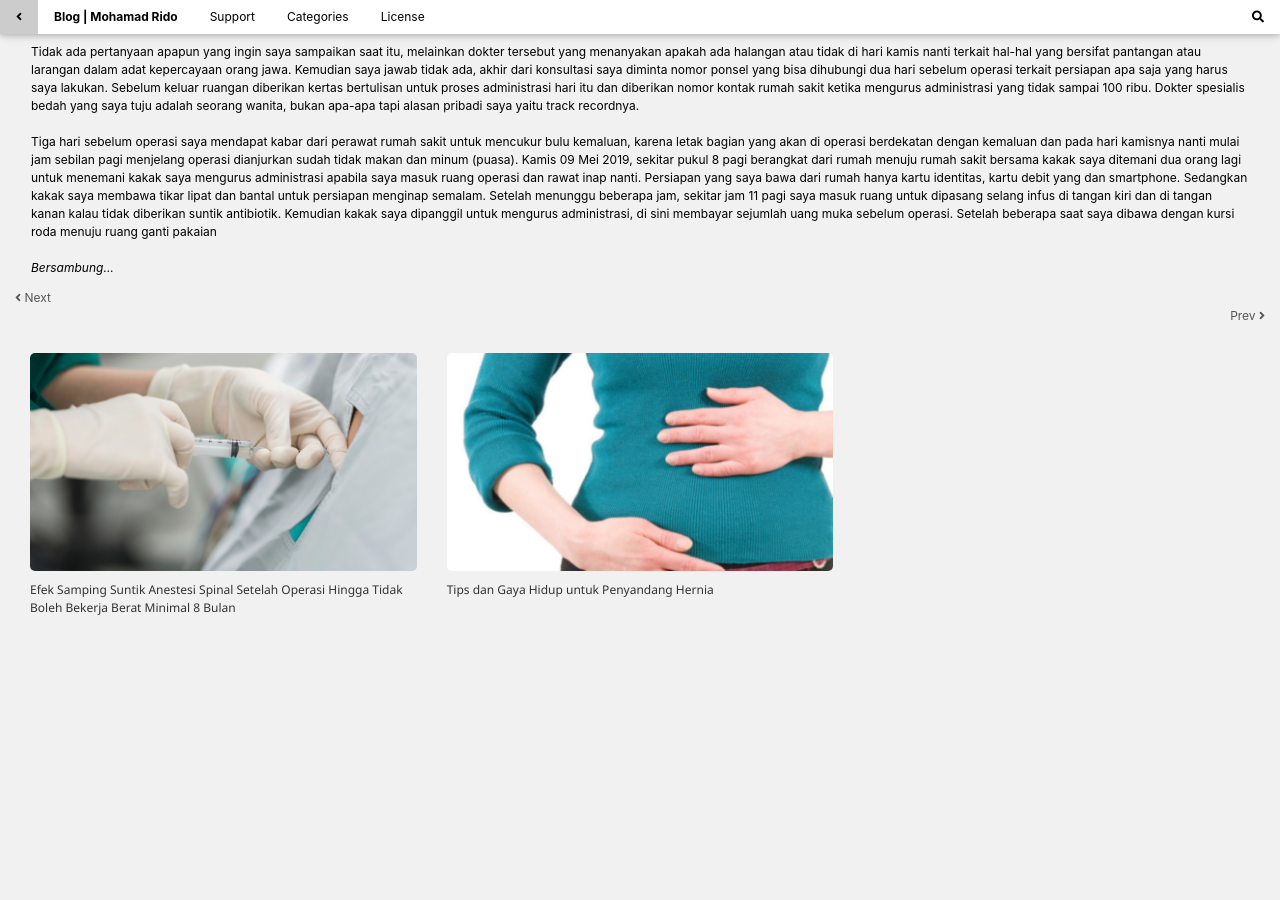
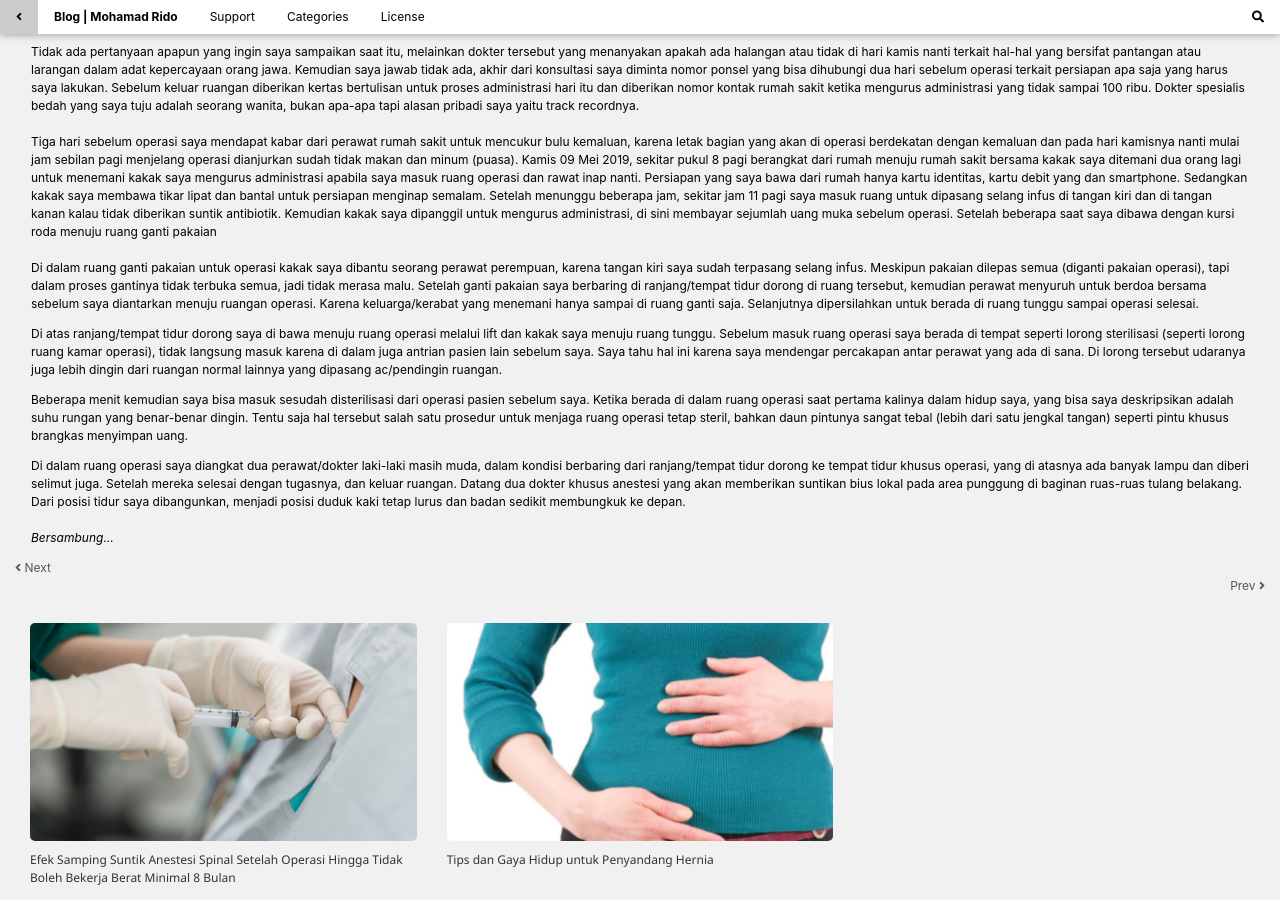
Before and after one commit to mohamadrido/blog, a Jekyll site: the page built from _posts/2020-04-14-pengalaman-sebelum-sesudah-operasi-hernia-inguinalis-lateral.md, in a window 1280 px wide and 900 px high, scrolled down 1242 px. Built offline with Jekyll 4.4.1, drawn with Linux system fonts in a browser that asks for light colours; our own code applies the rules of GitHub Pages for plain Markdown files; before the commit the page ends 1879 px from its top, so only the background shows below that.

Commit message:
Update 2020-04-14-pengalaman-sebelum-sesudah-operasi-hernia-inguinalis-lateral.md

```diff
--- a/_posts/2020-04-14-pengalaman-sebelum-sesudah-operasi-hernia-inguinalis-lateral.md
+++ b/_posts/2020-04-14-pengalaman-sebelum-sesudah-operasi-hernia-inguinalis-lateral.md
@@ -17,7 +17,31 @@ Saya berangkat menuju rumah sakit sendirian, lebih tepatnya menggunakan jasa tra
 <br />
 Tidak ada pertanyaan apapun yang ingin saya sampaikan saat itu, melainkan dokter tersebut yang menanyakan apakah ada halangan atau tidak di hari kamis nanti terkait hal-hal yang bersifat pantangan atau larangan dalam adat kepercayaan orang jawa. Kemudian saya jawab tidak ada, akhir dari konsultasi saya diminta nomor ponsel yang bisa dihubungi dua hari sebelum operasi terkait persiapan apa saja yang harus saya lakukan. Sebelum keluar ruangan diberikan kertas bertulisan untuk proses administrasi hari itu dan diberikan nomor kontak rumah sakit ketika mengurus administrasi yang tidak sampai 100 ribu. Dokter spesialis bedah yang saya tuju adalah seorang wanita, bukan apa-apa tapi alasan pribadi saya yaitu track recordnya.<br />
 <br />
-Tiga hari sebelum operasi saya mendapat kabar dari perawat rumah sakit untuk mencukur bulu kemaluan, karena letak bagian yang akan di operasi berdekatan dengan kemaluan dan pada hari kamisnya nanti mulai jam sebilan pagi menjelang operasi dianjurkan sudah tidak makan dan minum (puasa). Kamis 09 Mei 2019, sekitar pukul 8 pagi berangkat dari rumah menuju rumah sakit bersama kakak saya ditemani dua orang lagi untuk menemani kakak saya mengurus administrasi apabila saya masuk ruang operasi dan rawat inap nanti. Persiapan yang saya bawa dari rumah hanya kartu identitas, kartu debit yang dan smartphone. Sedangkan kakak saya membawa tikar lipat dan bantal untuk persiapan menginap semalam. Setelah menunggu beberapa jam, sekitar jam 11 pagi saya masuk ruang untuk dipasang selang infus di tangan kiri dan di tangan kanan kalau tidak diberikan suntik antibiotik. Kemudian kakak saya dipanggil untuk mengurus administrasi, di sini membayar sejumlah uang muka sebelum operasi. Setelah beberapa saat saya dibawa dengan kursi roda menuju ruang ganti pakaian
+Tiga hari sebelum operasi saya mendapat kabar dari perawat rumah sakit untuk mencukur bulu kemaluan, karena letak bagian yang akan di operasi berdekatan dengan kemaluan dan pada hari kamisnya nanti mulai jam sebilan pagi menjelang operasi dianjurkan sudah tidak makan dan minum (puasa). Kamis 09 Mei 2019, sekitar pukul 8 pagi berangkat dari rumah menuju rumah sakit bersama kakak saya ditemani dua orang lagi untuk menemani kakak saya mengurus administrasi apabila saya masuk ruang operasi dan rawat inap nanti. Persiapan yang saya bawa dari rumah hanya kartu identitas, kartu debit yang dan smartphone. Sedangkan kakak saya membawa tikar lipat dan bantal untuk persiapan menginap semalam. Setelah menunggu beberapa jam, sekitar jam 11 pagi saya masuk ruang untuk dipasang selang infus di tangan kiri dan di tangan kanan kalau tidak diberikan suntik antibiotik. Kemudian kakak saya dipanggil untuk mengurus administrasi, di sini membayar sejumlah uang muka sebelum operasi. Setelah beberapa saat saya dibawa dengan kursi roda menuju ruang ganti pakaian<br/>
+<br/>
+Di dalam ruang ganti pakaian untuk operasi kakak saya dibantu seorang perawat perempuan,
+karena tangan kiri saya sudah terpasang selang infus. Meskipun pakaian dilepas semua (diganti pakaian operasi),
+tapi dalam proses gantinya tidak terbuka semua, jadi tidak merasa malu. Setelah ganti pakaian saya berbaring di ranjang/tempat tidur dorong di ruang tersebut,
+kemudian perawat menyuruh untuk berdoa bersama sebelum saya diantarkan menuju ruangan operasi. Karena keluarga/kerabat yang menemani hanya sampai di ruang ganti saja.
+Selanjutnya dipersilahkan untuk berada di ruang tunggu sampai operasi selesai.
+
+Di atas ranjang/tempat tidur dorong saya di bawa menuju ruang operasi melalui lift dan kakak saya menuju ruang tunggu.
+Sebelum masuk ruang operasi saya berada di tempat seperti lorong sterilisasi (seperti lorong ruang kamar operasi),
+tidak langsung masuk karena di dalam juga antrian pasien lain sebelum saya.
+Saya tahu hal ini karena saya mendengar percakapan antar perawat yang ada di sana. Di lorong tersebut
+udaranya juga lebih dingin dari ruangan normal lainnya yang dipasang ac/pendingin ruangan.
+
+Beberapa menit kemudian saya bisa masuk sesudah
+disterilisasi dari operasi pasien sebelum saya. Ketika berada di dalam ruang operasi saat pertama kalinya dalam hidup saya,
+yang bisa saya deskripsikan adalah suhu rungan yang benar-benar dingin.
+Tentu saja hal tersebut salah satu prosedur untuk menjaga ruang operasi tetap steril,
+bahkan daun pintunya sangat tebal (lebih dari satu jengkal tangan) seperti pintu khusus brangkas menyimpan uang.
+
+Di dalam ruang operasi saya diangkat dua perawat/dokter laki-laki masih muda, dalam kondisi berbaring dari ranjang/tempat tidur dorong ke
+tempat tidur khusus operasi, yang di atasnya ada banyak lampu dan diberi selimut juga.
+Setelah mereka selesai dengan tugasnya, dan keluar ruangan. Datang dua dokter khusus anestesi yang akan memberikan suntikan
+bius lokal pada area punggung di baginan ruas-ruas tulang belakang. Dari posisi tidur saya dibangunkan, menjadi posisi
+duduk kaki tetap lurus dan badan sedikit membungkuk ke depan.
 <br />
 <br />
 <i>Bersambung...</i>
```
